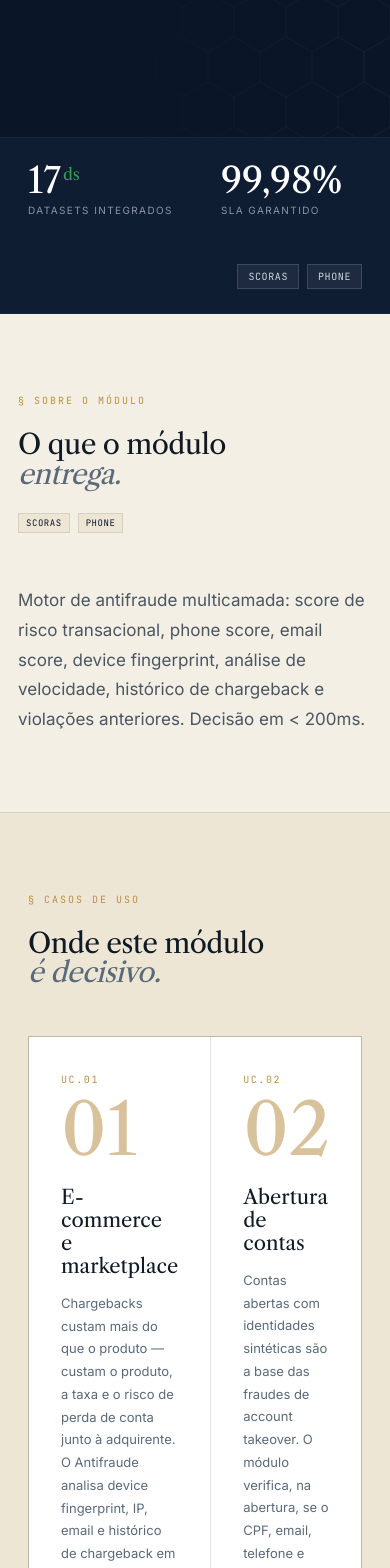
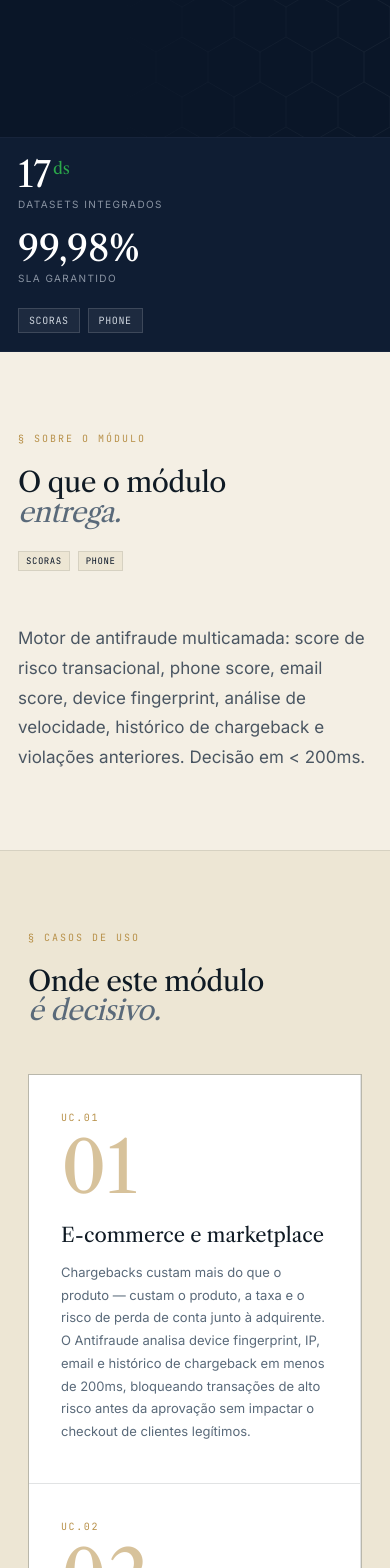
Before and after one commit to ctoutbank/snc-site, a Next.js app: page /plataforma/antifraude in a window 390 px wide. Shown: the part 432-2000 px from the top of the page. Built offline with nearby package versions, Linux system fonts and the light colour scheme.

Commit message:
feat(jornadas): substitui hero Due Diligence — painel RISCO/ANÁLISE com textos em português

```diff
--- a/src/app/globals.css
+++ b/src/app/globals.css
@@ -526,6 +526,55 @@
   .snc-nav-cta .snc-btn-primary { font-size: 10px; padding: 8px 10px; }
 }
 
+/* ===== MODULE PAGE — RESPONSIVE GRIDS ===== */
+/* 4-column card grid used in all module sub-pages */
+.snc-mod-cards-grid {
+  display: grid;
+  grid-template-columns: repeat(4, 1fr);
+  gap: 0;
+  overflow: hidden;
+}
+
+/* Stats bar inner layout */
+.snc-mod-statsbar-inner {
+  max-width: 1440px;
+  margin: 0 auto;
+  padding: 24px 28px;
+  display: flex;
+  gap: 48px;
+  flex-wrap: wrap;
+  align-items: center;
+}
+
+/* Section content wrapper */
+.snc-mod-section-wrap {
+  max-width: 1180px;
+  margin: 0 auto;
+}
+
+/* Chips row pushed right in stats bar */
+.snc-mod-chips-row {
+  margin-left: auto;
+  display: flex;
+  gap: 8px;
+  flex-wrap: wrap;
+}
+
+/* Tablet <= 1024px */
+@media (max-width: 1024px) {
+  .snc-mod-cards-grid { grid-template-columns: repeat(2, 1fr); }
+  .snc-mod-statsbar-inner { gap: 28px; padding: 20px 24px; }
+  .snc-mod-chips-row { margin-left: 0; margin-top: 4px; width: 100%; }
+}
+
+/* Mobile <= 720px */
+@media (max-width: 720px) {
+  .snc-mod-cards-grid { grid-template-columns: 1fr; }
+  .snc-mod-statsbar-inner { gap: 20px; padding: 18px 18px; flex-direction: column; align-items: flex-start; }
+  .snc-mod-chips-row { margin-left: 0; width: 100%; }
+  .snc-mod-section-wrap { padding: 0 18px; }
+}
+
 /* ─── DATASETS PREMIUM SECTION ─────────────────────────── */
 .snc-ds-premium {
   background: var(--snc-navy);
--- a/src/app/plataforma/[modulo]/page.tsx
+++ b/src/app/plataforma/[modulo]/page.tsx
@@ -86,7 +86,7 @@ export default async function ModuloPage({ params }: Props) {
 
         {/* ── Stats bar ── */}
         <div style={{ background: 'var(--snc-navy-2)', borderTop: '1px solid #17243b', borderBottom: '1px solid #17243b' }}>
-          <div style={{ maxWidth: 1440, margin: '0 auto', padding: '24px 28px', display: 'flex', gap: 48, flexWrap: 'wrap', alignItems: 'center' }}>
+          <div className="snc-mod-statsbar-inner">
             <div>
               <div style={{ fontFamily: "'Libre Caslon Text', serif", fontSize: 36, color: '#fff', lineHeight: 1 }}>
                 {m.datasets}<sup style={{ fontSize: '.45em', color: 'var(--snc-green-2)', marginLeft: 2 }}>ds</sup>
@@ -102,7 +102,7 @@ export default async function ModuloPage({ params }: Props) {
               </div>
             )}
 
-            <div style={{ marginLeft: 'auto', display: 'flex', gap: 8, flexWrap: 'wrap' }}>
+            <div className="snc-mod-chips-row">
               {m.chips.map((chip) => (
                 <span key={chip} className="snc-chip" style={{ background: 'rgba(255,255,255,.06)', color: '#cfd6df', borderColor: 'rgba(255,255,255,.14)', padding: '5px 10px', fontSize: 10 }}>
                   {chip}
@@ -153,7 +153,7 @@ export default async function ModuloPage({ params }: Props) {
 
               {/* Formato rico: título + descrição contextual */}
               {m.useCasesRich && m.useCasesRich.length > 0 ? (
-                <div style={{ display: 'grid', gridTemplateColumns: 'repeat(4, 1fr)', gap: 0, background: 'rgba(15,26,36,.12)', border: '1px solid rgba(15,26,36,.12)', overflow: 'hidden' }}>
+                <div className="snc-mod-cards-grid" style={{ background: 'rgba(15,26,36,.12)', border: '1px solid rgba(15,26,36,.12)' }}>
                   {m.useCasesRich.map((uc, i) => (
                     <div key={uc.title} style={{ background: '#ffffff', padding: '36px 32px 40px', display: 'flex', flexDirection: 'column', gap: 0, borderRight: '1px solid rgba(15,26,36,.12)', borderBottom: '1px solid rgba(15,26,36,.12)' }}>
                       <div style={{ fontFamily: 'JetBrains Mono, monospace', fontSize: 10, color: 'var(--snc-brass)', letterSpacing: '.16em', textTransform: 'uppercase', marginBottom: 8 }}>
```
Also changed, not shown: public/jornadas/due-diligence.jpg.
